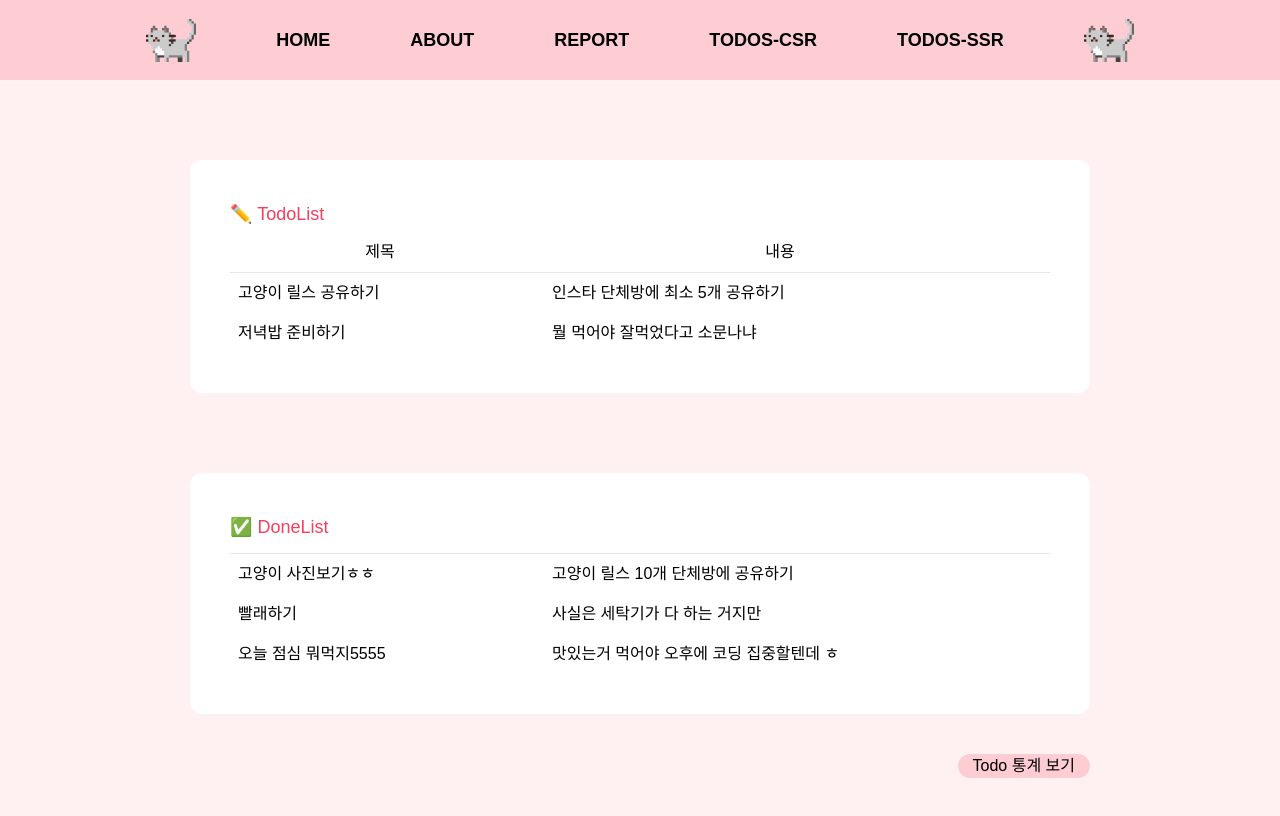
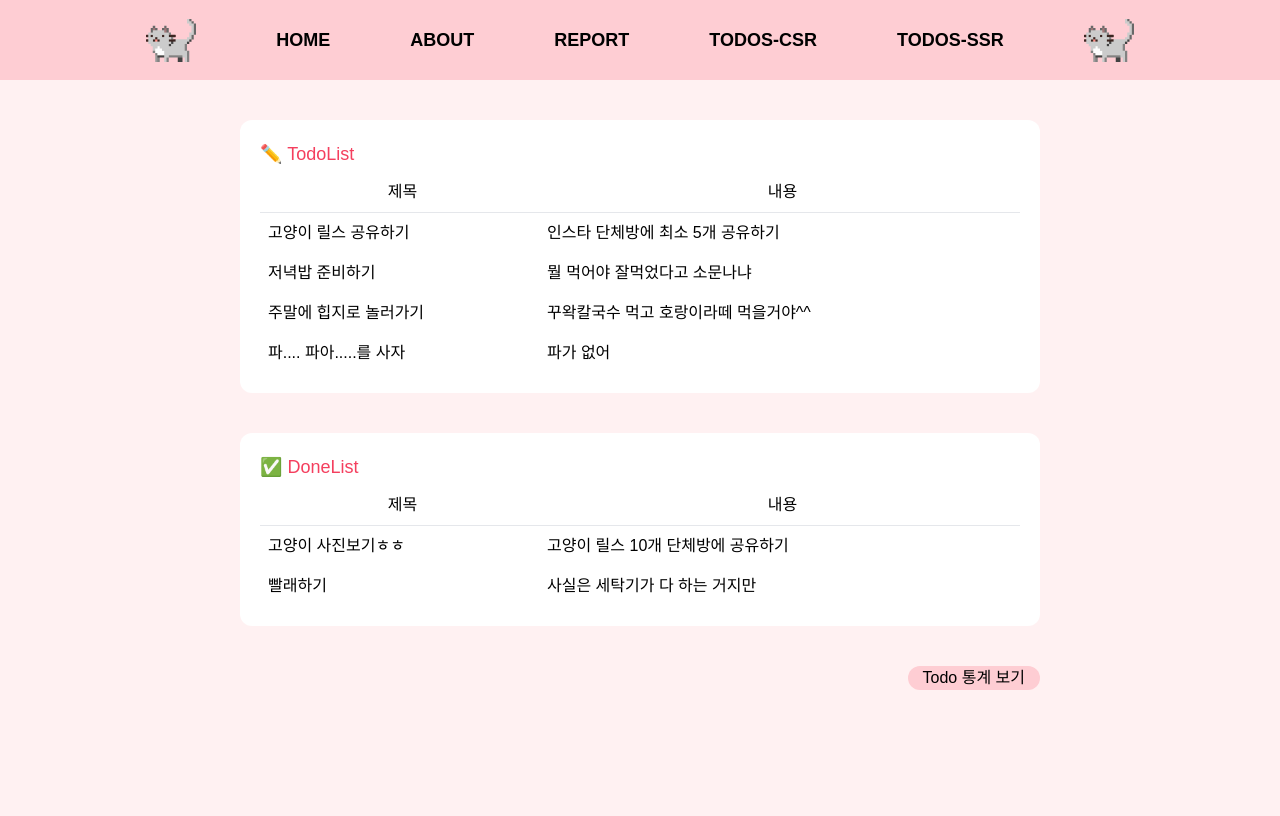
Before and after one commit to redberry0217/myTodoList_nextJs, a Next.js app: page /todos-ssr in a window 1280 px wide. Shown: the top 816 px of the page. Built offline with nearby package versions, Linux system fonts and the light colour scheme; data requests are answered from the project's data file; a web font is replaced by a local one.

Commit message:
Style: Todo 없을때 조건부렌더링 및 스타일 조정

```diff
--- a/db.json
+++ b/db.json
@@ -26,16 +26,22 @@
       "isDone": true
     },
     {
-      "id": "bdab",
-      "title": "오늘 점심 뭐먹지5555",
-      "content": "맛있는거 먹어야 오후에 코딩 집중할텐데 ㅎ",
-      "isDone": true
-    },
-    {
       "id": "f260",
       "title": "저녁밥 준비하기",
       "content": "뭘 먹어야 잘먹었다고 소문나냐",
       "isDone": false
+    },
+    {
+      "id": "c574",
+      "title": "주말에 힙지로 놀러가기",
+      "content": "꾸왁칼국수 먹고 호랑이라떼 먹을거야^^",
+      "isDone": false
+    },
+    {
+      "id": "8c44",
+      "title": "파.... 파아.....를 사자",
+      "content": "파가 없어 ",
+      "isDone": false
     }
   ]
 }
--- a/src/app/components/todoItemList.tsx
+++ b/src/app/components/todoItemList.tsx
@@ -31,18 +31,26 @@ function TodoItemList() {
     return <div>데이터 불러오기 오류</div>;
   }
 
-  const undoneList: TodoList = data.filter((item) => !item.isDone);
+  const todoList: TodoList = data.filter((item) => !item.isDone);
   const doneList: TodoList = data.filter((item) => item.isDone);
 
   return (
     <section className="flex flex-col items-center pt-10 gap-y-10">
       <div className="w-[800px] border rounded-xl p-5">
         <h1 className="text-lg text-rose-500 mb-3">✏️ TodoList</h1>
-        {isLoading ? <div>데이터 로딩....</div> : <TodoItem todoData={undoneList} />}
+        {todoList.length === 0 ? (
+          <div className="text-center">등록된 Todo가 없습니다.</div>
+        ) : (
+          <TodoItem todoData={todoList} />
+        )}
       </div>
       <div className="w-[800px] border rounded-xl p-5">
         <h1 className="text-lg text-rose-500">✅ DoneList</h1>
-        {isLoading ? <div>데이터 로딩....</div> : <TodoItem todoData={doneList} />}
+        {doneList.length === 0 ? (
+          <div className="text-center">완료된 Todo가 없습니다.</div>
+        ) : (
+          <TodoItem todoData={doneList} />
+        )}
       </div>
       <div className="w-[800px] flex justify-end">
         <button style={buttonStyle} onClick={() => router.push(`/report`)}>
--- /dev/null
+++ b/src/app/components/todoItemSsr.tsx
@@ -0,0 +1,25 @@
+import React from 'react';
+import { Todos } from '../types';
+
+function TodoItemSsr({ data }: { data: Todos[] }) {
+  return (
+    <>
+      <div>
+        <div className="flex mb-2">
+          <div className="w-[300px] text-center">제목</div>
+          <div className="w-[500px] text-center">내용</div>
+        </div>
+        <hr />
+        {data.length === 0 ? <div className="text-center mt-5">Todo가 없습니다.</div> : null}
+        {data.map((item) => (
+          <div key={item.id} className="flex justify-center hover:bg-rose-50 p-2">
+            <div className="w-[300px]">{item.title}</div>
+            <div className="w-[500px]">{item.content}</div>
+          </div>
+        ))}
+      </div>
+    </>
+  );
+}
+
+export default TodoItemSsr;
--- a/src/app/todos-ssr/page.tsx
+++ b/src/app/todos-ssr/page.tsx
@@ -1,8 +1,8 @@
 import React from 'react';
 import { Todos } from '../types';
 import { buttonStyle } from '@/styles/styles';
-import { Router } from 'next/router';
 import Link from 'next/link';
+import TodoItemSsr from '../components/todoItemSsr';
 
 async function TodosSsrPage() {
   const response = await fetch(`http://localhost:4000/todos`, {
@@ -15,35 +15,15 @@ async function TodosSsrPage() {
 
   return (
     <section className="flex flex-col items-center bg-rose-50 h-screen">
-      <div className="flex flex-col w-[900px] mt-20 p-10 gap-10 bg-white rounded-xl">
-        <div>
-          <h1 className="text-lg text-rose-500 mb-3">✏️ TodoList</h1>
-          <div className="flex mb-2">
-            <div className="w-[300px] text-center">제목</div>
-            <div className="w-[500px] text-center">내용</div>
-          </div>
-          <hr />
-          {todoList.map((item) => (
-            <div key={item.id} className="flex gap-5 justify-center hover:bg-rose-50 p-2">
-              <div className="w-[300px]">{item.title}</div>
-              <div className="w-[500px]">{item.content}</div>
-            </div>
-          ))}
-        </div>
+      <div className="flex flex-col w-[800px] mt-10 p-5 bg-white rounded-xl">
+        <h1 className="text-lg text-rose-500 mb-3">✏️ TodoList</h1>
+        <TodoItemSsr data={todoList} />
       </div>
-      <div className="flex flex-col w-[900px] mt-20 p-10 gap-10 bg-white rounded-xl">
-        <div>
-          <h1 className="text-lg text-rose-500 mb-3">✅ DoneList</h1>
-          <hr />
-          {doneList.map((item) => (
-            <div key={item.id} className="flex gap-5 justify-center hover:bg-rose-50 p-2">
-              <div className="w-[300px]">{item.title}</div>
-              <div className="w-[500px]">{item.content}</div>
-            </div>
-          ))}
-        </div>
+      <div className="flex flex-col w-[800px] mt-10 p-5 bg-white rounded-xl">
+        <h1 className="text-lg text-rose-500 mb-3">✅ DoneList</h1>
+        <TodoItemSsr data={doneList} />
       </div>
-      <div className="w-[900px] flex justify-end mt-10">
+      <div className="w-[800px] flex justify-end mt-10">
         <Link href="/report" style={buttonStyle}>
           Todo 통계 보기
         </Link>
```
